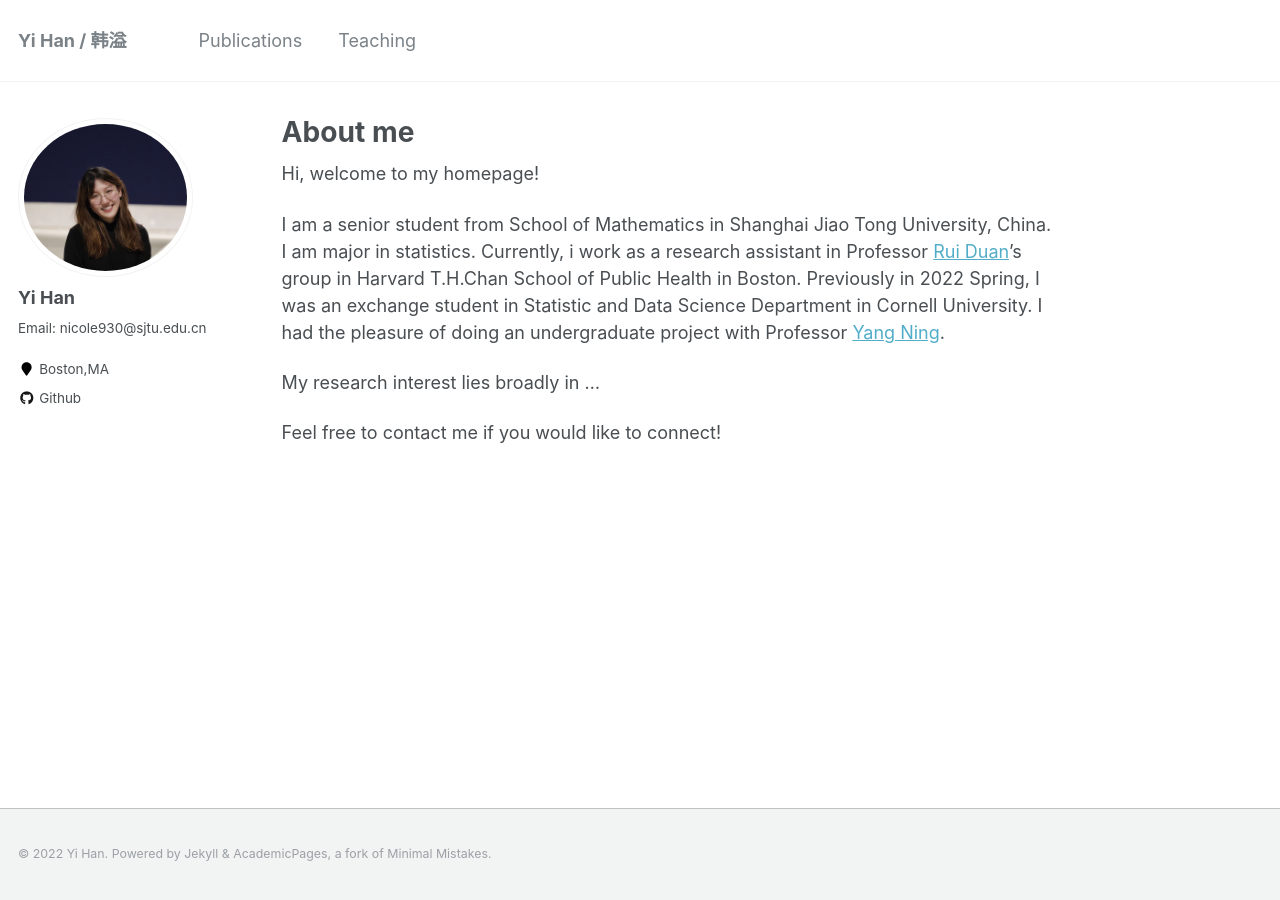
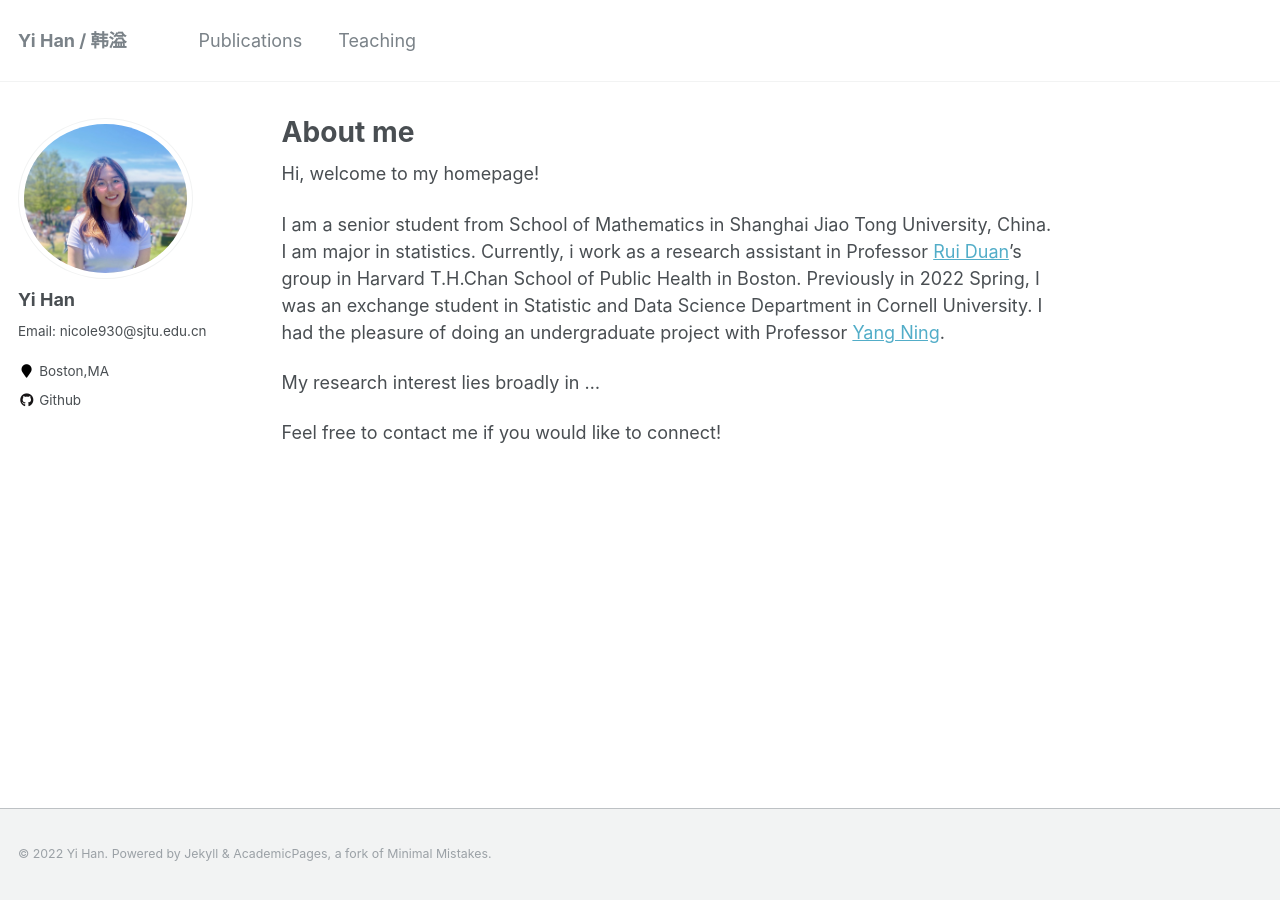
Before and after one commit to yiiihan/yiiihan.github.io, a Jekyll site: the page built from _pages/about.md, in a window 1280 px wide. Built offline with Jekyll 4.4.1, drawn with Linux system fonts in a browser that asks for light colours.

Commit message:
Update _config.yml

```diff
--- a/_config.yml
+++ b/_config.yml
@@ -81,7 +81,7 @@ analytics:
 # Site Author
 author:
   name             : "Yi Han"
-  avatar           : "profile10.jpeg"
+  avatar           : "profile20.jpeg"
   bio              : "Email: nicole930@sjtu.edu.cn"
   location         : "Boston,MA"
   employer         :
```
